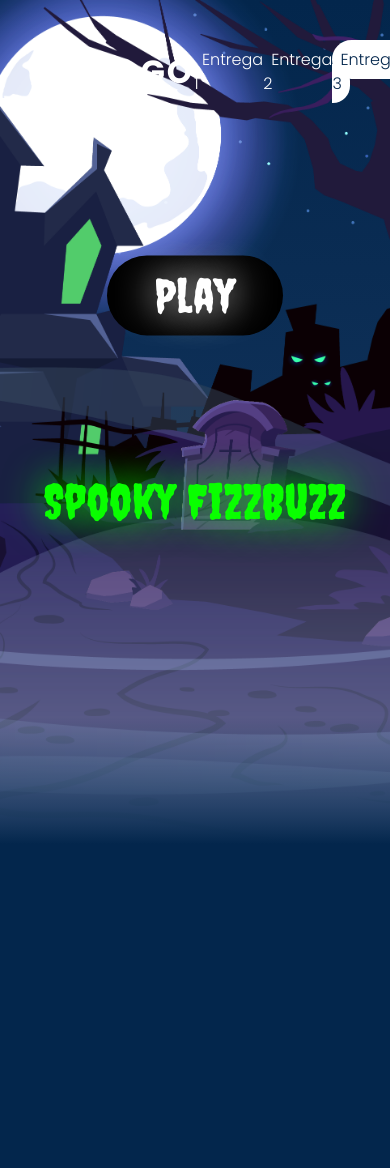
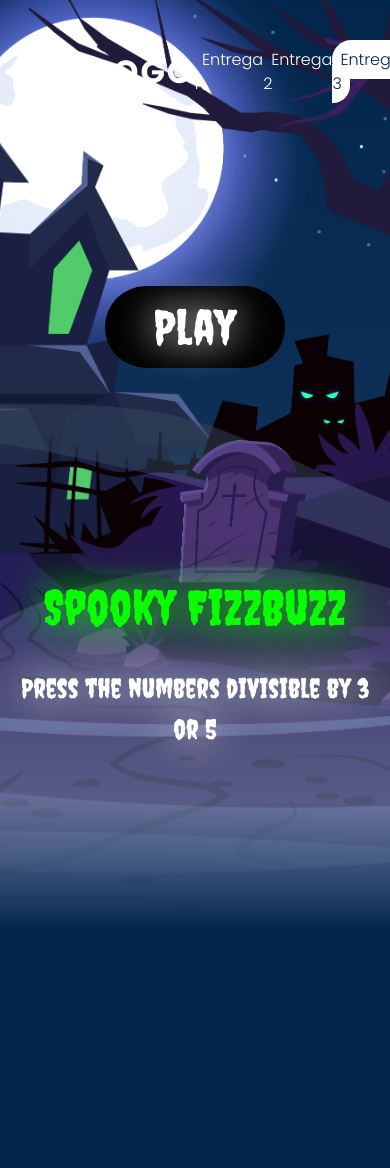
Before and after one commit to santiagolacorte/Coderhouse-project_55755, a Flask app: page / in a window 390 px wide; the page is wider, and only the part inside the window is pictured. Shown: the top 1168 px of that part. Before the commit the page ends 831 px from the top of that part, so only its background shows below. Run offline with Flask 3, Linux system fonts and the light colour scheme.

Commit message:
ci: final stylizing of the webpage

```diff
--- a/src/static/css/styles.css
+++ b/src/static/css/styles.css
@@ -51,6 +51,17 @@
     opacity: 0;
   }
 }
+@keyframes bumpButton {
+  0% {
+    transform: scale(1);
+  }
+  50% {
+    transform: scale(1.1);
+  }
+  100% {
+    transform: scale(1);
+  }
+}
 .main .floating-number {
   font-family: "Creepster";
   font-size: 6.5rem;
@@ -82,20 +93,20 @@
 .main section {
   position: relative;
   width: 100%;
-  height: 100vh;
+  height: 110vh;
   padding: 100px;
 }
 .main section .main__button {
-  display: inline-block;
   font-family: "Creepster";
   text-decoration: none;
   color: white;
   text-shadow: 0 0 40px white;
   font-size: 3rem;
   z-index: 4;
-  transform: translateY(-15vh);
+  margin-bottom: 32.5vh;
   background: #000000;
   border-radius: 40px;
+  animation: bumpButton 1.5s infinite;
 }
 .main section h1 {
   font-family: "Creepster";
@@ -103,7 +114,15 @@
   color: #09FF00;
   text-shadow: 0 0 40px #09FF00;
   z-index: 10;
-  transform: translateY(10vh);
+  margin-top: 35vh;
+}
+.main section p {
+  font-family: "Creepster";
+  color: white;
+  text-shadow: 0 0 40px white;
+  font-size: 4vw;
+  z-index: 10;
+  margin-top: 55vh;
 }
 .main section img {
   position: absolute;
@@ -155,6 +174,14 @@
   .main section h1 {
     font-size: 12.5vw;
   }
+  .main section p {
+    font-size: 7vw;
+    justify-content: center;
+    text-align: center;
+    padding-left: 10px;
+    padding-right: 10px;
+    margin-top: 60vh;
+  }
 }
 
 /*# sourceMappingURL=styles.css.map */
--- a/src/static/js/parallax.js
+++ b/src/static/js/parallax.js
@@ -10,10 +10,10 @@
 window.addEventListener('scroll', function() {
     let value = window.scrollY;
     stars.style.left = value * 0.5 + 'px';
-    moon.style.left = value * 0.15 + 'px';
-    moon.style.top = value * 0.3 + 'px';
-    house.style.top = value * 0.15 + 'px';
-    secondary_bg.style.top = value * 0.15 + 'px';
+    moon.style.left = value * -0.35 + 'px';
+    moon.style.top = value * 0.35 + 'px';
+    // house.style.top = value * 0.175 + 'px';
+    secondary_bg.style.top = value * 0.2 + 'px';
     main_button.style.marginTop = value + 'px';
     left_ghost.style.left = value * 0.3 + 'px';
     right_ghost.style.top = value * -0.5 + 'px';
--- a/src/static/sass/_main-index.scss
+++ b/src/static/sass/_main-index.scss
@@ -7,6 +7,20 @@
     to {
         transform: translateY(-100vh);
         opacity: 0;
+    }
+}
+
+@keyframes bumpButton {
+    0% {
+        transform: scale(1);
+    }
+
+    50% {
+        transform: scale(1.1);
+    }
+
+    100% {
+        transform: scale(1);
     }
 }
 
@@ -45,20 +59,20 @@
     section {
         position: relative;
         width: 100%;
-        height: 100vh;
+        height: 110vh;
         padding: 100px;
 
         .main__button {
-            display: inline-block;
             font-family: 'Creepster';
             text-decoration: none;
             color: white;
             text-shadow: 0 0 40px white;
             font-size: 3rem;
             z-index: 4;
-            transform: translateY(-15vh);
+            margin-bottom: 32.5vh;
             background: #000000;
             border-radius: 40px;
+            animation: bumpButton 1.5s infinite;
         }
 
         h1 {
@@ -67,7 +81,16 @@
             color: map-get($map: $colors, $key: green-spooky);
             text-shadow: 0 0 40px map-get($map: $colors, $key: green-spooky);
             z-index: 10;
-            transform: translateY(10vh);
+            margin-top: 35vh;
+        }
+
+        p {
+            font-family: 'Creepster';
+            color: white;
+            text-shadow: 0 0 40px white;
+            font-size: 4vw;
+            z-index: 10;
+            margin-top: 55vh;
         }
 
         img {
@@ -133,6 +156,15 @@
             h1 {
                 font-size: 12.5vw;
             }
+
+            p {
+                font-size: 7vw;
+                justify-content: center;
+                text-align: center;
+                padding-left: 10px;
+                padding-right: 10px;
+                margin-top: 60vh;
+            }
         }
     }
 }
--- a/src/templates/index.html
+++ b/src/templates/index.html
@@ -36,13 +36,14 @@
                 <img src="{{ url_for('static', filename='assets/img/stars.png') }}" alt="" id="stars">
                 <img src="{{ url_for('static', filename='assets/img/moon.png') }}" alt="" id="moon">
                 <img src="{{ url_for('static', filename='assets/img/house.png') }}" alt="" id="house">
-                <h1 class="position-absolute" id="main-text">Spooky FizzBuzz</h1>
                 <img src="{{ url_for('static', filename='assets/img/secondary-background.png') }}" alt="" id="secondary-background">
                 <a class="main__button px-5 py-1" href="#game-screen" id="main-button">Play</a>
                 <img src="{{ url_for('static', filename='assets/img/main-background.png') }}" alt="" id="main-background">
                 <img src="{{ url_for('static', filename='assets/img/left-ghost.png') }}" alt="" id="left-ghost">
                 <img src="{{ url_for('static', filename='assets/img/right-ghost.png') }}" alt="" id="right-ghost">
                 <img src="{{ url_for('static', filename='assets/img/tombs.png') }}" alt="" id="tombs">
+                <h1 class="position-absolute" id="main-text">Spooky FizzBuzz</h1>
+                <p class="position-absolute">Press the numbers divisible by 3 or 5</p>
             </section>
             <div class="game_screen position-relative py-5 px-5" id="game-screen">
                 <div id="number-container"></div>
@@ -53,9 +54,9 @@
 
         </footer>
         <script src="https://cdn.jsdelivr.net/npm/bootstrap@5.3.1/dist/js/bootstrap.bundle.min.js" integrity="sha384-HwwvtgBNo3bZJJLYd8oVXjrBZt8cqVSpeBNS5n7C8IVInixGAoxmnlMuBnhbgrkm" crossorigin="anonymous"></script>
-        <!-- <script src="{{ url_for('static', filename='js/element.js') }}"></script>
+        <script src="{{ url_for('static', filename='js/element.js') }}"></script>
         <script src="{{ url_for('static', filename='js/logic.js') }}"></script>
-        <script src="{{ url_for('static', filename='js/app.js') }}"></script> -->
+        <script src="{{ url_for('static', filename='js/app.js') }}"></script>
         <script src="{{ url_for('static', filename='js/parallax.js') }}"></script>
     </body>
 </html>
```
Also changed, not shown: 1 other file.
